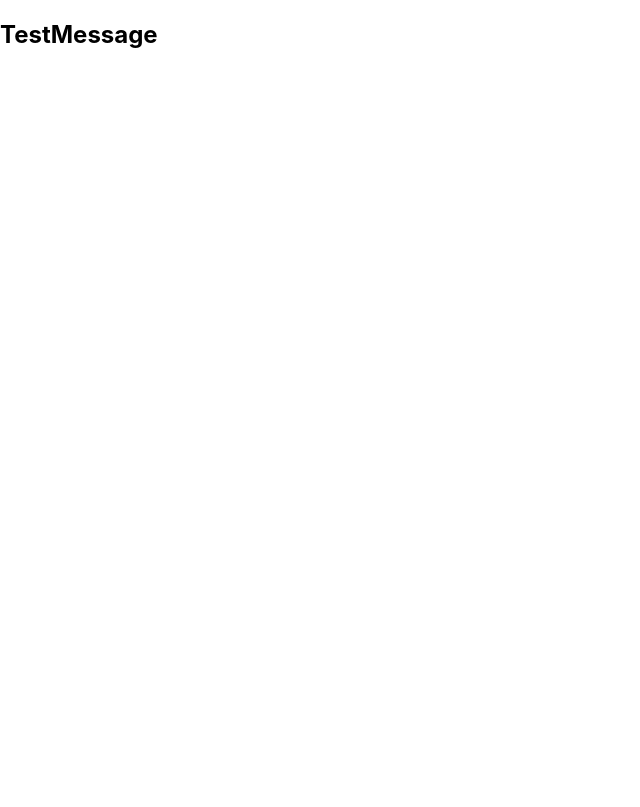
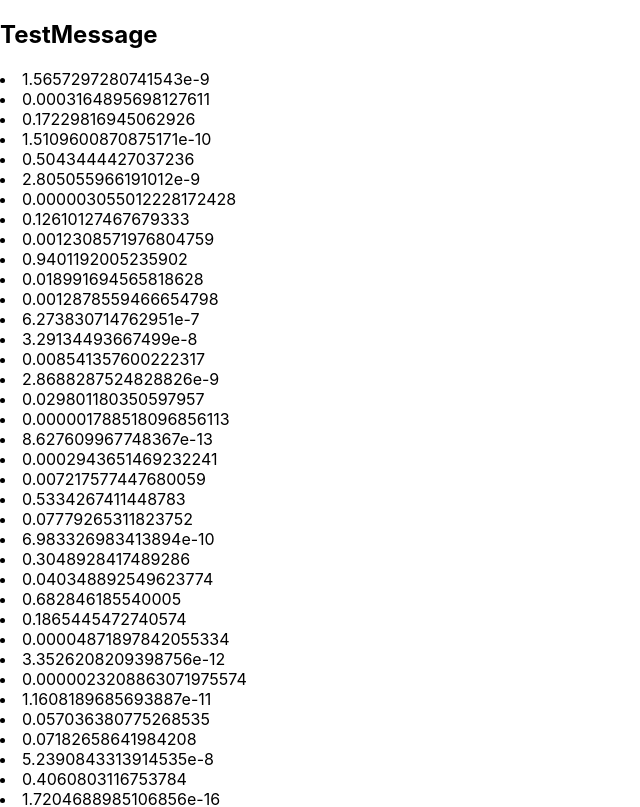
Before and after one commit to AHA193/test, a React (Create React App) app: page / in a window 1280 px wide. Shown: the top 807 px of the page, without its empty margins (0-640 px from the left). Built offline with nearby package versions, Linux system fonts and the light colour scheme.

Commit message:
v2 après insertion d'un calcul entre les 2 messages

```diff
--- a/src/App.jsx
+++ b/src/App.jsx
@@ -14,6 +14,9 @@ useLayoutEffect(()=>{
   return (
 <>
 <h2>TestMessage</h2>
+{Array(40000).fill('').map((item, index)=>(
+  <li key={index}>{Math.pow(Math.random(),10)}</li>
+  ))}
 </>
   );
 }
```
